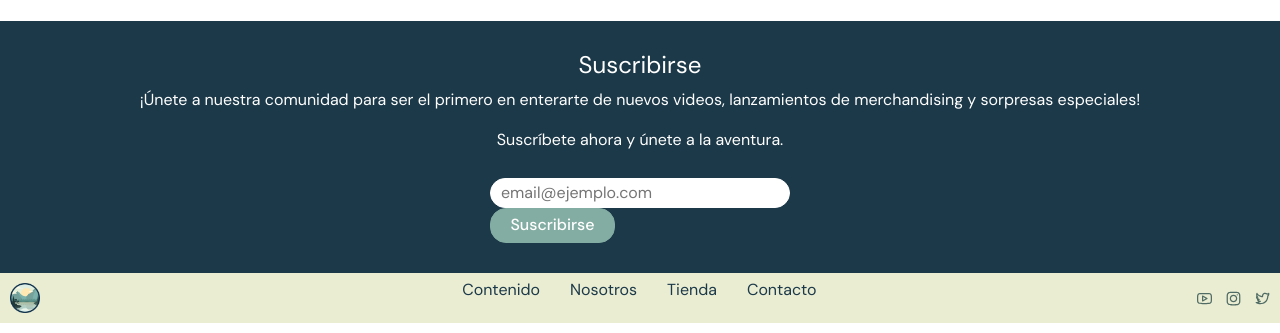
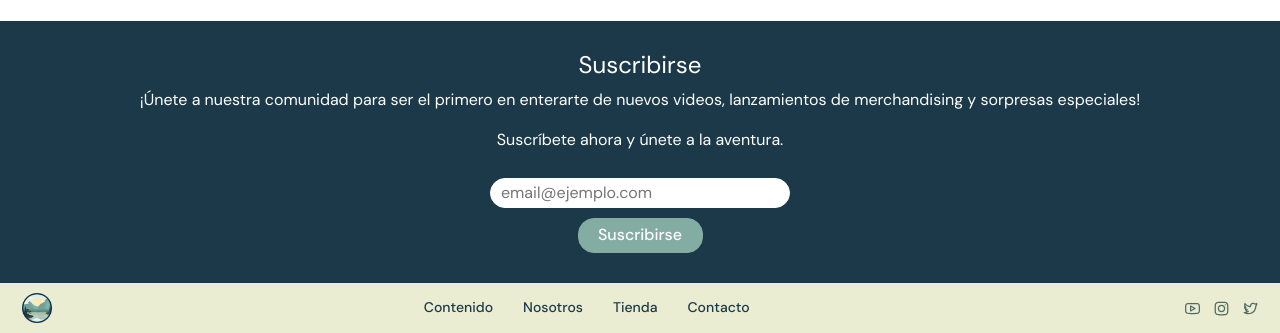
Before and after one commit to anammedina/EntregaAnaMedinaGonzalez, a plain HTML site: page index.html in a window 1280 px wide. Shown: the part 1919-2252 px from the top of the page. Drawn offline with nearby package versions, Linux system fonts and the light colour scheme.

Commit message:
feature/footerAlmost

```diff
--- a/assets/styles.css
+++ b/assets/styles.css
@@ -472,15 +472,13 @@ form{
 }
 
 /*Footers*/
-footer {
-    height: 30vh;
-}
+
 .subscribeBanner{
     width: 100%;
     background-color: #1C3949 ;
     display: flex;
-    justify-content: center; /* vertical*/
-    align-items: center; /*horizontal*/
+    justify-content: center;
+    align-items: center;
 
 }
 .subsribeForm {
@@ -558,17 +556,19 @@ footer {
     border: 1px solid #83ADA2;
     box-shadow: none;
     transform:none;
+    margin-top: 10px;
+    margin-left: auto;
+    margin-right: auto;
+
 }
 .subscribeButton:hover {
     background-color: #506c64 ;
     border-color: #506c64 ;;
 }
+
 .endFooter {
     background-color: #EAEDD2;
     width: 100%;
-    display: flex;
-    justify-content: space-between; /*vertical*/
-    align-items: center; /*horizontal*/
 }
 
 
@@ -578,18 +578,17 @@ footer {
     padding: 10px 10px 10px 10px ;
 
 }
-.menuFooter {
-    list-style: none;
-    display: flex;
-}
-.menuFooter a {
+
+.linkFooter {
     text-decoration: none;
     padding: 10px 15px;
     font-family: "DM Sans";
-    font-size: 16px;
-    font-weight: 400;
-    color: #1c3949;
+    font-size: 14px ;
+    font-weight: 500 ;
+    color: #1c3949 ;
+
 }
+
 .logo-rrss img {
     width: 25px;
     height: 25px;
--- a/index.html
+++ b/index.html
@@ -151,22 +151,36 @@
           </form>
       </div>
   </section>
-  <section class="endFooter">
-      <a class="logo-footer" href="./index.html"><img src="./assets/images/logos/46827.png" alt="Logo con montañas"></a>
-      <nav>
-          <ul class="menuFooter">
-              <li class="navegacionFooter"><a href="./pages/contenido.html">Contenido</a></li>
-              <li class="navegacionFooter"><a href="./pages/nosotros.html">Nosotros</a></li>
-              <li class="navegacionFooter"><a href="./pages/tienda.html">Tienda</a></li>
-              <li class="navegacionFooter"><a href="./pages/contacto.html">Contacto</a></li>
-          </ul>
-      </nav>
-      <div class="socialMedia">
-          <a class="logo-rrss" href="https://www.youtube.com/" target="blank"><img src="./assets/images/logos/youtube.svg" alt="Logo YouTube"></a>
-          <a class="logo-rrss" href="https://www.instagram.com/" target="blank"><img src="./assets/images/logos/instagram.svg" alt="Logo Instagram"></a>
-          <a class="logo-rrss" href="https://twitter.com/" target="blank"><img src="./assets/images/logos/twitter.svg" alt="Logo Twitter"></a>
+
+
+
+
+
+ <section class="endFooter">
+  <div class="container-fluid">
+    <div class="row align-items-center justify-content-between">
+      <div class="col-lg-2 col-md-2 text-center text-md-start mb-4 mb-md-0">
+        <a class="logo-footer" href="./index.html"><img src="./assets/images/logos/46827.png" alt="Logo con montañas"></a>
       </div>
-  </section>
+
+      <div class="col-lg-7 col-md-7 d-flex flex-column flex-md-row justify-content-center align-items-center mb-4 mb-md-0">
+        <a class="linkFooter" href="./pages/contenido.html">Contenido</a>
+        <a class="linkFooter" href="./pages/nosotros.html">Nosotros</a>
+        <a class="linkFooter" href="./pages/tienda.html">Tienda</a>
+        <a class="linkFooter" href="./pages/contacto.html">Contacto</a>
+      </div>
+
+      <div class="col-lg-3 col-md-3 text-center text-md-end">
+        <a class="logo-rrss" href="https://www.youtube.com/" target="_blank"><img src="./assets/images/logos/youtube.svg" alt="Logo YouTube"></a>
+        <a class="logo-rrss" href="https://www.instagram.com/" target="_blank"><img src="./assets/images/logos/instagram.svg" alt="Logo Instagram"></a>
+        <a class="logo-rrss" href="https://twitter.com/" target="_blank"><img src="./assets/images/logos/twitter.svg" alt="Logo Twitter"></a>
+      </div>
+    </div>
+  </div>
+</section>
+
+
+
 </footer>
 
 
```
